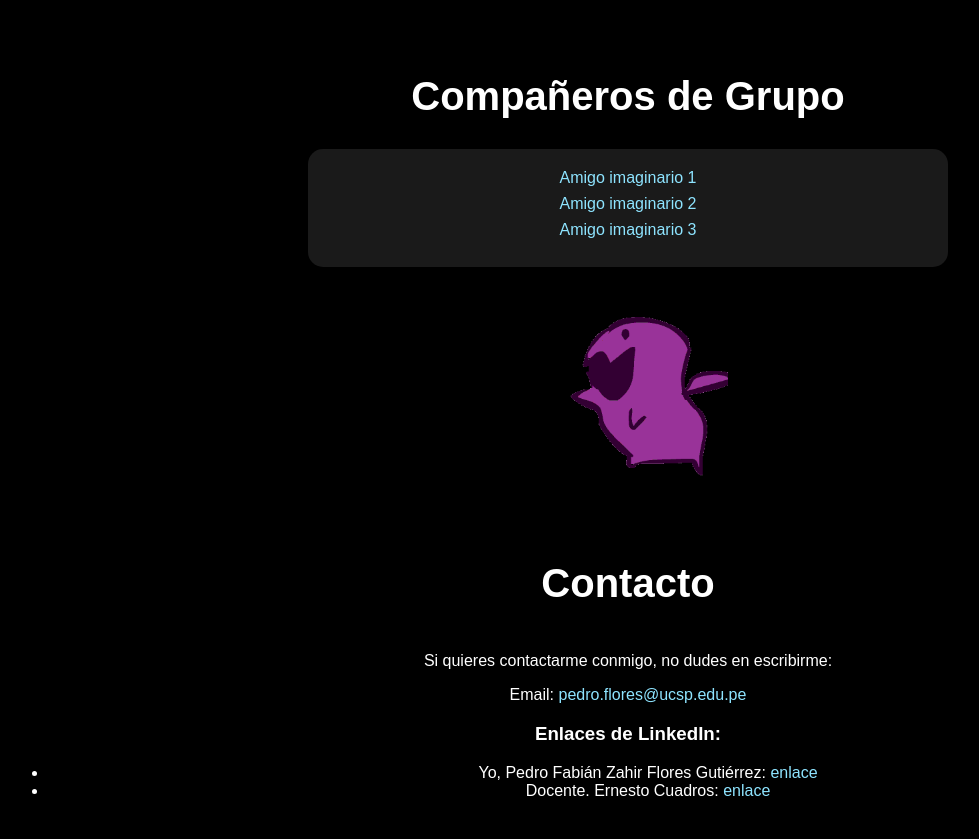
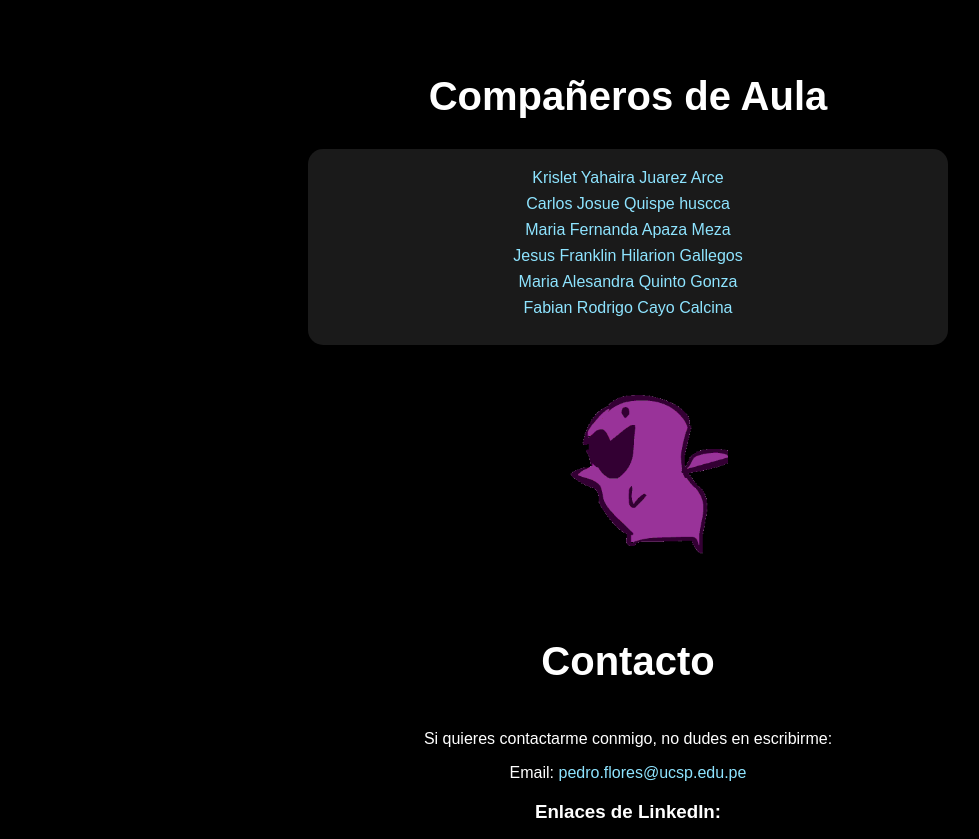
Before and after one commit to Pedro191102/Pedro-Fabian-Zahir-Flores-Gutierrez, a plain HTML site: page index.html in a window 1280 px wide. Shown: the part 2252-3091 px from the top of the page, without its empty margins (12-991 px from the left). Drawn offline with Linux system fonts and the light colour scheme.

Commit message:
Update index.html

```diff
--- a/index.html
+++ b/index.html
@@ -156,12 +156,15 @@
       </section>
 
       <section id="companeros">
-        <h2>Compañeros de Grupo</h2>
+        <h2>Compañeros de Aula</h2>
         <div class="content-box">
           <ul class="plain">
-            <li><a href="https://github.com/[nombre-usuario1]" target="_blank" class="profile-link">Amigo imaginario 1</a></li>
-            <li><a href="https://github.com/[nombre-usuario2]" target="_blank" class="profile-link">Amigo imaginario 2</a></li>
-            <li><a href="https://github.com/[nombre-usuario3]" target="_blank" class="profile-link">Amigo imaginario 3</a></li>
+            <li><a href="https://krisletyahairajuarezarce.github.io/Krislet-Yahaira-Juarez-Arce/" target="_blank" class="profile-link">Krislet Yahaira Juarez Arce</a></li>
+            <li><a href="https://jermame15.github.io/carlos_josue_quispe.github.com/" target="_blank" class="profile-link">Carlos Josue Quispe huscca</a></li>
+            <li><a href="https://mariafernandaapazameza.github.io/Maria-Fernanda-Apaza-Meza/" target="_blank" class="profile-link">Maria Fernanda Apaza Meza</a></li>
+            <li><a href="https://franklinhilarion.github.io/franklinhilarion/" target="_blank" class="profile-link">Jesus Franklin Hilarion Gallegos</a></li>
+            <li><a href="https://mariaquintog.github.io/" target="_blank" class="profile-link">Maria Alesandra Quinto Gonza</a></li>
+            <li><a href="https://fabianrodrigocayocalcina.github.io/" target="_blank" class="profile-link">Fabian Rodrigo Cayo Calcina</a></li>
           </ul>
         </div>
         <img src="./Files/r1.gif" alt="Imagen decorativa" style="max-width: 200px;">
```
